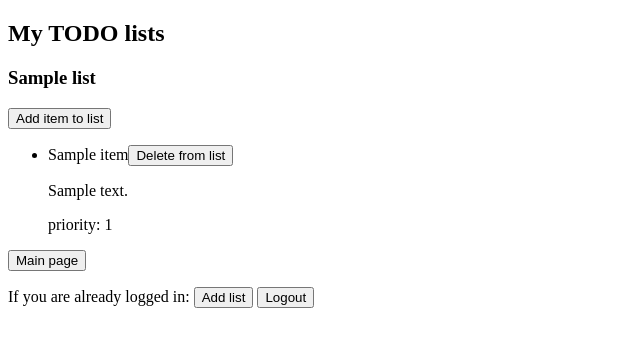
After one commit to wojtekowczarek/coderslab_final_project, a Django app: page /list/1 in a window 1280 px wide. The commit adds this page. Shown: the top 347 px of the page, without its empty margins (0-640 px from the left). Run offline with Django 3.2, Linux system fonts and the light colour scheme; tables that the repository leaves empty hold one stand-in row (values such as "Sample post"); parts of the project's set-up code (start-up, migrations or seed data) failed here and were passed over.

Commit message:
poprawki

```diff
--- a/coderslab_final_project/coderslab/models.py
+++ b/coderslab_final_project/coderslab/models.py
@@ -19,6 +19,6 @@ PRIORITY = (
 class Item(models.Model):
     title = models.CharField(max_length=255)
     description = models.TextField()
-    created = models.DateTimeField(default=datetime.now())
+    created = models.DateTimeField(auto_now_add=True)
     priority = models.IntegerField(choices=PRIORITY)
     list = models.ForeignKey(List)
--- a/coderslab_final_project/coderslab/templates/base.html
+++ b/coderslab_final_project/coderslab/templates/base.html
@@ -1,6 +1,7 @@
 <!DOCTYPE html>
 <html lang="en">
 <head>
+
 
     <meta charset="UTF-8">
     <title>TODO List</title>
@@ -9,18 +10,8 @@
     <h2>My TODO lists</h2>
     <ul>
         {% for list in lists %}
-            <li>{{ list.title }}
+        <li><a href="/list/{{ list.id }}">{{ list.title }}</a>
             <a href="delete/{{ list.id }}"><button>Delete list</button></a>
-            <a href="add_item/{{ list.id }}"><button>Add item to list</button></a>
-                <ul>
-                    {% for item in items %}
-                        {% if item.list_id == list.id %}
-                            <li><p>{{ item.title }}<a href="delete_item/{{ item.id }}"><button>Delete from list</button></a></p>
-                                <p>{{ item.description }}</p>
-                            </li>
-                        {% endif %}
-                    {% endfor %}
-                </ul>
             </li>
         {% endfor %}
     </ul>
@@ -28,8 +19,11 @@
         {% endblock %}
 
 <footer>
+    <p>
+        If you are already logged in:
     <a href="/add_list"><button>Add list</button></a>
     <a href="/logout"><button>Logout</button></a>
+    </p>
 </footer>
 </body>
 </html>
--- /dev/null
+++ b/coderslab_final_project/coderslab/templates/list.html
@@ -0,0 +1,16 @@
+{% extends 'base.html' %}
+{% block content %}
+<h3>{{ list.title }}</h3>
+<a href="add_item/{{ list.id }}"><button>Add item to list</button></a>
+<ul>
+    {% for item in items %}
+        {% if item.list_id == list.id %}
+            <li><p>{{ item.title }}<a href="delete_item/{{ item.id }}"><button>Delete from list</button></a></p>
+                <p>{{ item.description }}</p>
+                <p>priority: {{ item.priority }}</p>
+            </li>
+        {% endif %}
+    {% endfor %}
+</ul>
+<a href="/main"><button>Main page</button></a>
+{% endblock %}
--- a/coderslab_final_project/coderslab/templates/login.html
+++ b/coderslab_final_project/coderslab/templates/login.html
@@ -1,7 +1,7 @@
 {% extends "base.html" %}
 
 {% block content %}
-
+<a href="register"><button>REGISTER</button></a>
 {% if form.non_field_errors %}
 Errors: {{ form.non_field_errors }}
 {% endif %}
--- a/coderslab_final_project/coderslab/views.py
+++ b/coderslab_final_project/coderslab/views.py
@@ -4,7 +4,7 @@ from django.http import HttpResponse
 from django.views import View
 from .forms import UserCreateForm, UserAuthenticateForm, AddListForm, AddItemToListForm
 from django.contrib.auth.models import User
-from django.views.generic.edit import CreateView, FormView
+from django.views.generic.edit import FormView
 from django.contrib.auth import authenticate, login, logout
 from .models import List, Item
 
@@ -25,8 +25,12 @@ class ListView(View):
 
     def get(self, request, id):
         list = List.objects.get(pk=id)
-        return render(request, 'list.html', {'list': list},
-                                            {'list_title': list.title})
+        items = Item.objects.all()
+        ctx = {
+            "list": list,
+            "items": items
+        }
+        return render(request, 'list.html', ctx)
 
 
 class RegisterView(FormView):
@@ -109,7 +113,6 @@ class AddItemToListView(LoginRequiredMixin, View):
             i = Item()
             i.title = form.cleaned_data['title']
             i.priority = form.cleaned_data['priority']
-            i.completed = form.cleaned_data['completed']
             i.list_id = list.id
             i.save()
             return redirect('/main')
@@ -120,4 +123,10 @@ class DeleteItemFromListView(LoginRequiredMixin, View):
     def get(self, request, item_id):
         i = Item.objects.get(pk=item_id)
         i.delete()
-        return redirect('main')
+        return redirect('/main')
+
+
+class WelcomeView(View):
+
+    def get(self, request):
+        return render(request, 'main.html')
--- a/coderslab_final_project/coderslab_final_project/urls.py
+++ b/coderslab_final_project/coderslab_final_project/urls.py
@@ -26,6 +26,7 @@ urlpatterns = [
     url(r'^logout', views.LogoutView.as_view(), name='logout'),
     url(r'^add_list', views.AddListView.as_view(), name='add-list'),
     url(r'^delete/(?P<list_id>(\d)+)', views.DeleteListView.as_view(), name='delete'),
-    url(r'^add_item/(?P<list_id>(\d)+)', views.AddItemToListView.as_view(), name='add-item'),
-    url(r'^delete_item/(?P<item_id>(\d)+)', views.DeleteItemFromListView.as_view(), name='delete-item'),
+    url(r'^list/add_item/(?P<list_id>(\d)+)', views.AddItemToListView.as_view(), name='add-item'),
+    url(r'^list/delete_item/(?P<item_id>(\d)+)', views.DeleteItemFromListView.as_view(), name='delete-item'),
+    url(r'^', views.WelcomeView.as_view(), name='welcome')
 ]
```
Also changed, not shown: coderslab_final_project/coderslab/templates/main.html (added, +12 -0 lines), coderslab_final_project/coderslab/forms.py (line endings or trailing spaces), coderslab_final_project/coderslab/migrations/0006_auto_20171202_1552.py (added), coderslab_final_project/coderslab/migrations/0007_auto_20171202_1554.py (added).
